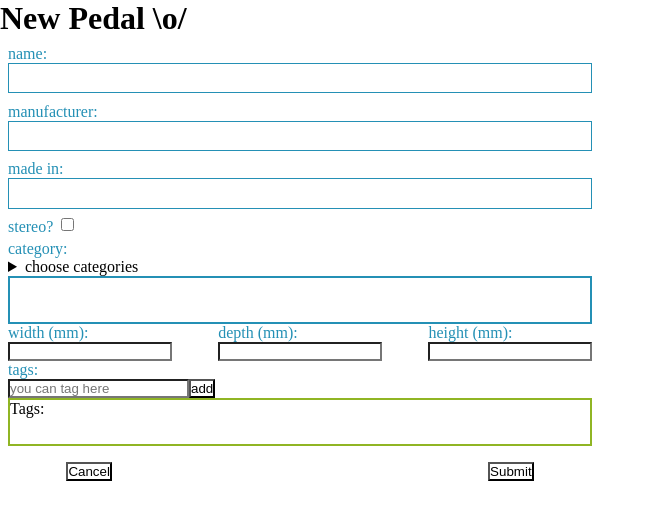
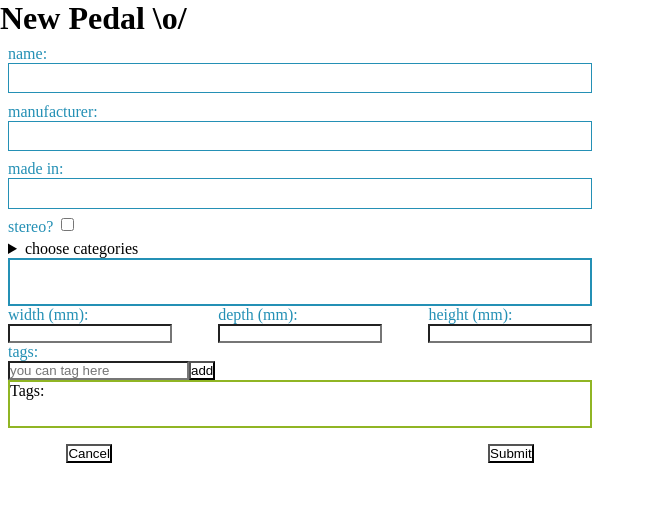
Before and after one commit to JonasDaJones/capstone-project, a Next.js app: page /new-pedal in a window 1280 px wide. Shown: the top 520 px of the page, without its empty margins (0-655 px from the left). Built offline with nearby package versions, Linux system fonts and the light colour scheme.

Commit message:
move categoryinput from component into parent

```diff
--- a/components/form-category-input/category-input.styled.js
+++ /dev/null
@@ -1,11 +0,0 @@
-import styled from "styled-components";
-export const StyledCategoryView = styled.div`
-  width: 100%;
-  height: 3em;
-  border: 2px solid #2490b5;
-  > * {
-    color: whitesmoke;
-    font-weight: bold;
-    position: relative;
-  }
-`;
--- a/components/form-category-input/index.js
+++ /dev/null
@@ -1,40 +0,0 @@
-import { useState } from "react";
-import { StyledCategoryView } from "./category-input.styled";
-
-export default function CategoryInput({ FxCategories, onSelectCategory }) {
-  const [selectedCategories, setSelectedCategories] = useState([]);
-
-  const handleCategoryChange = (event) => {
-    const { value, checked } = event.target;
-    if (checked) {
-      setSelectedCategories((prevSelected) => [...prevSelected, value]);
-    } else {
-      setSelectedCategories((prevSelected) =>
-        prevSelected.filter((category) => category !== value)
-      );
-    }
-    onSelectCategory(selectedCategories);
-  };
-
-  return (
-    <div>
-      <details>
-        <summary>choose categories</summary>
-        {FxCategories.map((category) => (
-          <label key={category}>
-            <input
-              type="checkbox"
-              value={category}
-              checked={selectedCategories.includes(category)}
-              onChange={handleCategoryChange}
-              //onCancel={onCancel}
-            />
-            {category}
-          </label>
-        ))}
-      </details>
-
-      <StyledCategoryView>{selectedCategories.join(", ")}</StyledCategoryView>
-    </div>
-  );
-}
--- a/components/new-pedal-form/index.js
+++ b/components/new-pedal-form/index.js
@@ -1,10 +1,10 @@
 import { useState } from "react";
 import TagInput from "../form-tag-input";
-import CategoryInput from "../form-category-input";
 import { FxCategories } from "../../lib/fx-categories";
 import { v4 as uuidv4 } from "uuid";
 import {
   StyledButtonContainer,
+  StyledCategoryView,
   StyledDimension,
   StyledDimensionsWrapper,
   StyledFormContainer,
@@ -28,19 +28,25 @@ export default function NewPedalForm() {
     setTags([...tags, tag]);
   };
 
-  const handleCategorySelect = (selectedCategories) => {
-    setSelectedCategory(selectedCategories);
+  const handleCategoryChange = (event) => {
+    const { value, checked } = event.target;
+    if (checked) {
+      setSelectedCategory((prevSelected) => [...prevSelected, value]);
+    } else {
+      setSelectedCategory((prevSelected) =>
+        prevSelected.filter((category) => category !== value)
+      );
+    }
   };
 
-  const handleCancel = (event) => {
-    event.target.reset();
+  const handleReset = () => {
     setName("");
     setManufacturer("");
     setMadeIn("");
-    setWidth(0);
-    setDepth(0);
-    setHeight(0);
-    setStereo(0);
+    setWidth("");
+    setDepth("");
+    setHeight("");
+    setStereo(false);
     setTags([]);
     setSelectedCategory([]);
   };
@@ -62,13 +68,11 @@ export default function NewPedalForm() {
     };
 
     console.log(newPedal);
-    //localStorage.setItem("newPedal", JSON.stringify(newPedal));
-
-    //handleCancel();
+    handleReset();
   };
 
   return (
-    <StyledFormContainer onSubmit={handleSubmit} onReset={handleCancel}>
+    <StyledFormContainer onSubmit={handleSubmit}>
       <StyledLabel htmlFor="name">name:</StyledLabel>
       <StyledInput
         type="text"
@@ -103,13 +107,24 @@ export default function NewPedalForm() {
           onChange={(event) => setStereo(event.target.checked)}
         />
       </StyledStereoWrapper>
-      <StyledLabel htmlFor="category">category:</StyledLabel>
-      <CategoryInput
-        id="category"
-        FxCategories={FxCategories}
-        onSelectCategory={handleCategorySelect}
-        required
-      />
+      <div>
+        <details>
+          <summary>choose categories</summary>
+          {FxCategories.map((category) => (
+            <label key={category}>
+              <input
+                type="checkbox"
+                value={category}
+                checked={selectedCategory.includes(category)}
+                onChange={handleCategoryChange}
+              />
+              {category}
+            </label>
+          ))}
+        </details>
+
+        <StyledCategoryView>{selectedCategory.join(", ")}</StyledCategoryView>
+      </div>
       <StyledDimensionsWrapper>
         <StyledDimension>
           <StyledLabel htmlFor="width">width (mm):</StyledLabel>
@@ -145,7 +160,9 @@ export default function NewPedalForm() {
       <StyledLabel htmlFor="tags">tags:</StyledLabel>
       <TagInput id="tags" onSaveTag={handleTagSave} tags={tags} />
       <StyledButtonContainer>
-        <button type="reset">Cancel</button>
+        <button type="reset" onClick={handleReset}>
+          Cancel
+        </button>
         <button type="submit">Submit</button>
       </StyledButtonContainer>
     </StyledFormContainer>
--- a/components/new-pedal-form/new-pedal-form.styled.js
+++ b/components/new-pedal-form/new-pedal-form.styled.js
@@ -45,3 +45,9 @@ export const StyledDimension = styled.div`
   flex-direction: column;
   width: 28%;
 `;
+
+export const StyledCategoryView = styled.div`
+  width: 100%;
+  height: 3em;
+  border: 2px solid #2490b5;
+`;
```
